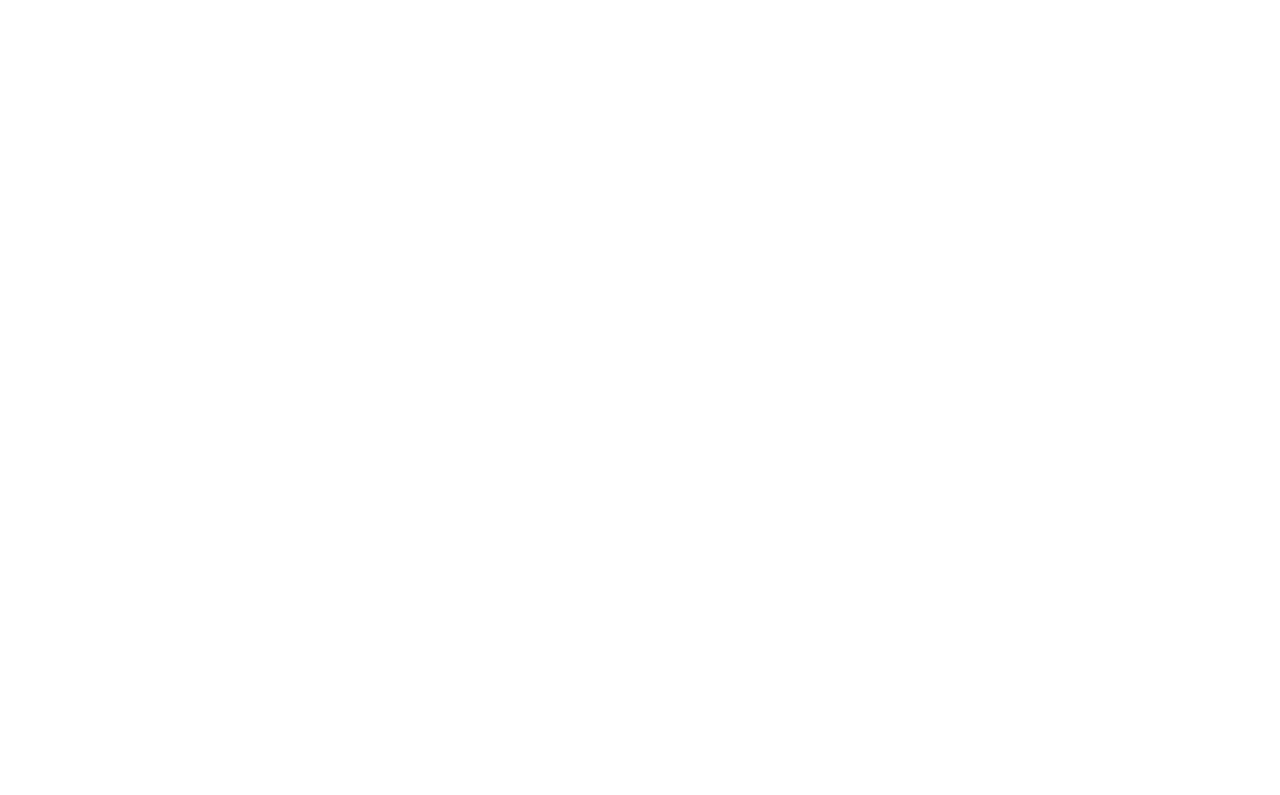
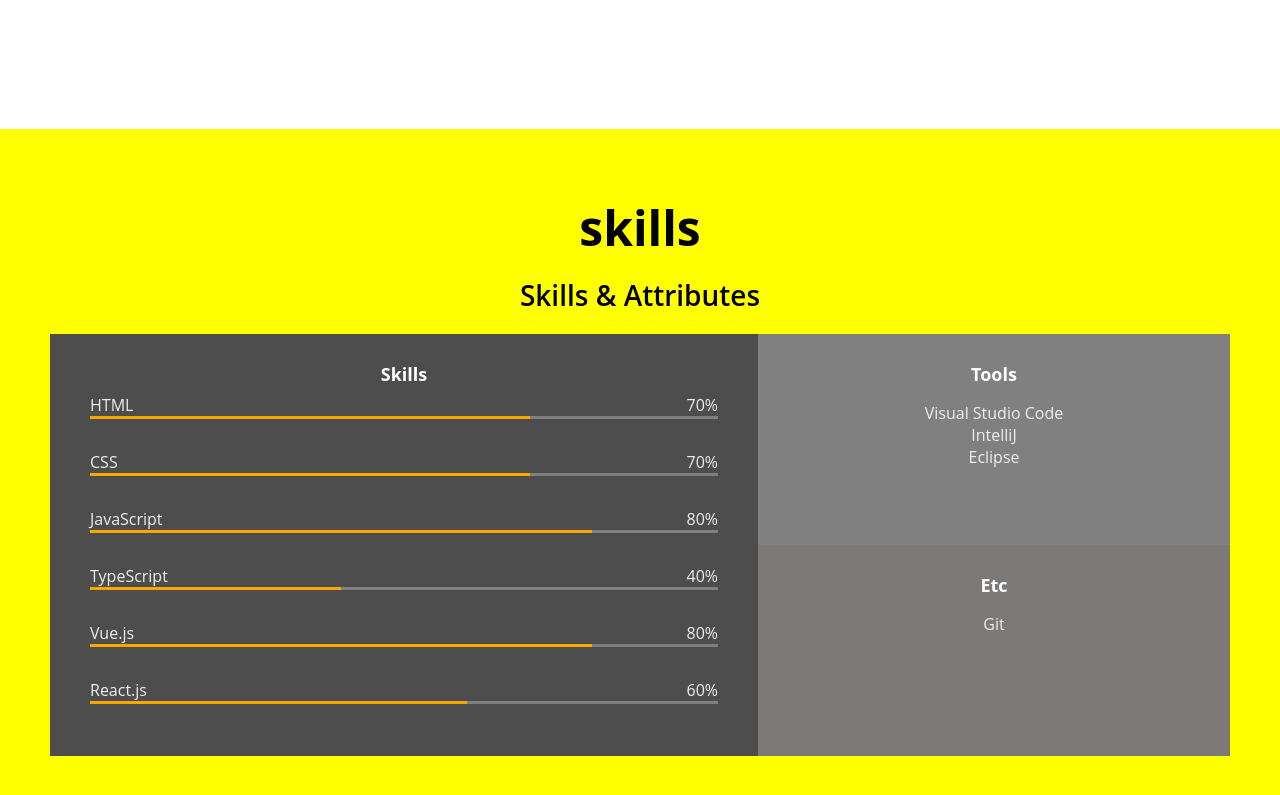
Before and after one commit to MaJunghan/reactWebSite, a React (Create React App) app: page / in a window 1280 px wide. Shown: the part 1209-2004 px from the top of the page. Before the commit the page ends 1312 px from the top, so only its background shows below. Built offline with nearby package versions, Linux system fonts and the light colour scheme.

Commit message:
skill set list

```diff
--- a/src/app.css
+++ b/src/app.css
@@ -78,7 +78,7 @@
 
 .logo {
   width: 32px;
-  height: 32px;
+  height: px;
 }
 
 .navbar__logo {
@@ -197,3 +197,59 @@
 .major__description {
   font-size: 16px;
 }
+
+/* SKill */
+#skills {
+  background-color: yellow;
+}
+
+.skillset {
+  display: flex;
+  background-color: #7c7979;
+  color: #eeeeee;
+  margin: 20px 0;
+}
+
+.skillset__title {
+  color: white;
+}
+
+.skillset__left {
+  flex-basis: 60%;
+  background-color: #4d4d4d;
+  padding: 20px 40px;
+}
+
+.skill__description {
+  display: flex;
+  justify-content: space-between;
+}
+
+.skill {
+  margin-bottom: 32px;
+}
+
+.skill__bar {
+  width: 100%;
+  height: 3px;
+  background-color: gray;
+}
+
+.skill__value {
+  height: 3px;
+  background-color: orange;
+}
+
+.skillset__right {
+  flex-basis: 40%;
+}
+
+.tools {
+  background-color: gray;
+}
+
+.tools,
+.etc {
+  padding: 20px;
+  height: 50%;
+}
--- a/src/app.jsx
+++ b/src/app.jsx
@@ -3,6 +3,7 @@
 import Navbar from 'components/navbar'
 import Introduction from 'components/introduction';
 import About from 'components/about';
+import Skills from 'components/skills';
 
 
 function App() {
@@ -10,7 +11,8 @@
     <>
       <Navbar />
       <Introduction />
-      <About/>
+      <About />
+      <Skills />
     </>
   )
 }
--- a/src/components/about.jsx
+++ b/src/components/about.jsx
@@ -6,7 +6,7 @@
 		<section id="about" className="section section__container">
 			<h1>About me</h1>
 			<p>LG 차세대커머스에서 nuxt.js로 Mobile 관련 페이지를 5개월 정도 제작한 경험있습니다.
-				<br />최근에는 vue.js 뿐만 아니라 react.js에도 관심이 생겨서 공부하고있고,
+				<br />최근에는 vue.js 뿐만 아니라 react.js에도 관심이 생겨서 공부하고있고,<br />
 				해당 내용들은 블로그에서 확인 할 수 있습니다.
 			</p>
 			<div className="about__majors">
--- a/src/components/skills.jsx
+++ b/src/components/skills.jsx
@@ -1,8 +1,61 @@
 import React from 'react';
 
 const Skills = () => {
+	const style = [
+		{ id: 1, skillName: 'HTML', skillValue: '70%' },
+		{ id: 2, skillName: 'CSS', skillValue: '70%' },
+		{ id: 3, skillName: 'JavaScript', skillValue: '80%' },
+		{ id: 4, skillName: 'TypeScript', skillValue: '40%' },
+		{ id: 5, skillName: 'Vue.js', skillValue: '80%' },
+		{ id: 6, skillName: 'React.js', skillValue: '60%' },
+	]
+
+
+	const skillSetList = style.map((skillObj) => {
+		return (
+			<div key={style.id} className="skill">
+				<div className="skill__description">
+					<span>{skillObj.skillName}</span>
+					<span>{skillObj.skillValue}</span>
+				</div>
+				<div className="skill__bar">
+					<div className="skill__value" style={{width: skillObj.skillValue}}></div>
+				</div>
+			</div>
+		)
+	})
+
 	return (
-		<div>sd</div>
+		<section id="skills" className="section ">
+			<div className="section__container">
+				<h1>skills</h1>
+				<h2>Skills & Attributes</h2>
+				<div className="skillset">
+					<div className="skillset__left">
+						<h3 className="skillset__title">Skills</h3>
+						<li>
+							{skillSetList}
+						</li>
+					</div>
+					<div className="skillset__right">
+						<div className="tools">
+							<h3 className="skillset__title">Tools</h3>
+							<ul className="tools__list">
+								<li><span>Visual Studio Code</span></li>
+								<li><span>IntelliJ</span></li>
+								<li><span>Eclipse</span></li>
+							</ul>
+						</div>
+						<div className="etc">
+							<h3 className="skillset__title">Etc</h3>
+							<ul className="etc__list">
+								<li><span>Git</span></li>
+							</ul>
+						</div>
+					</div>
+				</div>
+			</div>
+		</section >
 	)
 }
 
```
Also changed, not shown: src/components/skills copy.jsx (added, +89 -0 lines).
